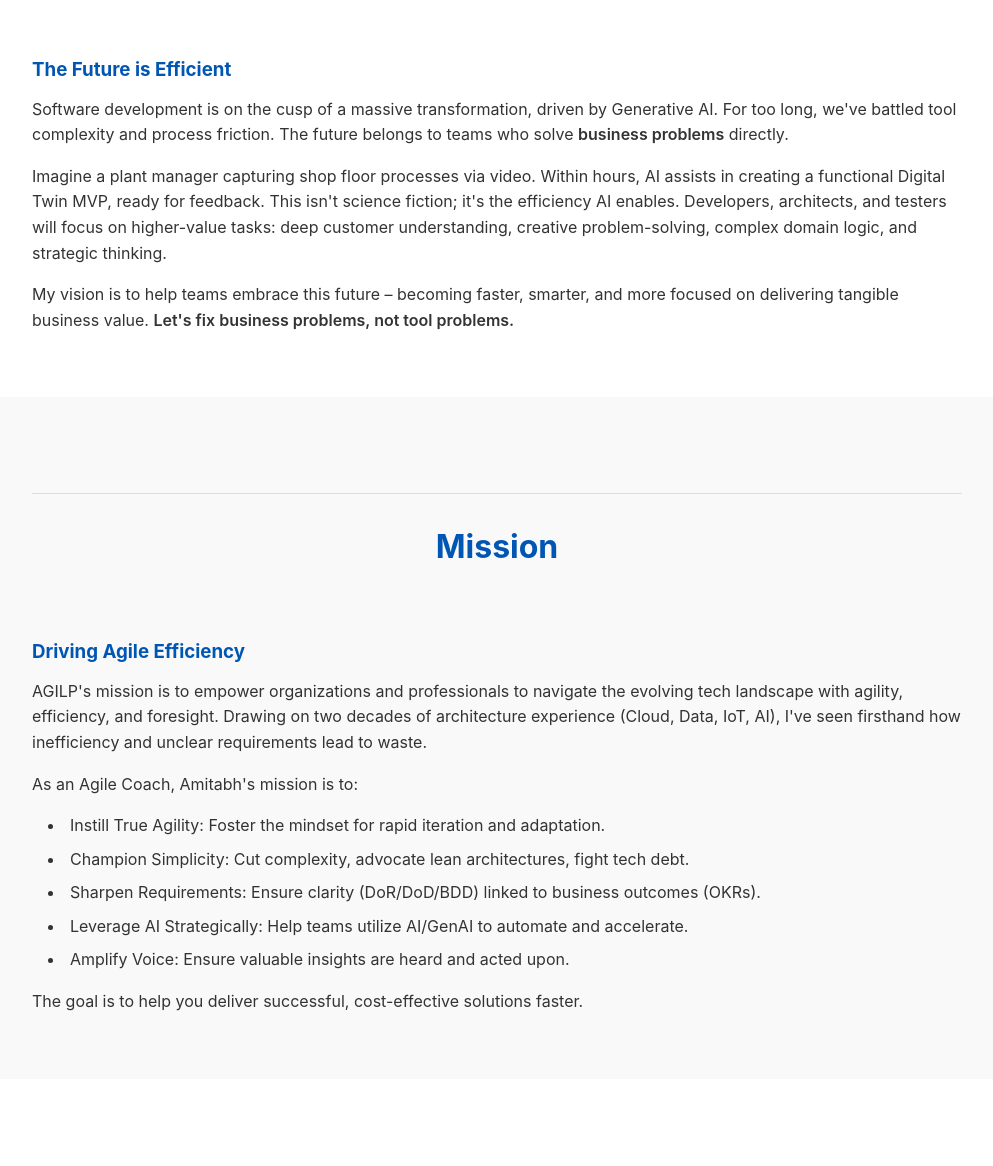
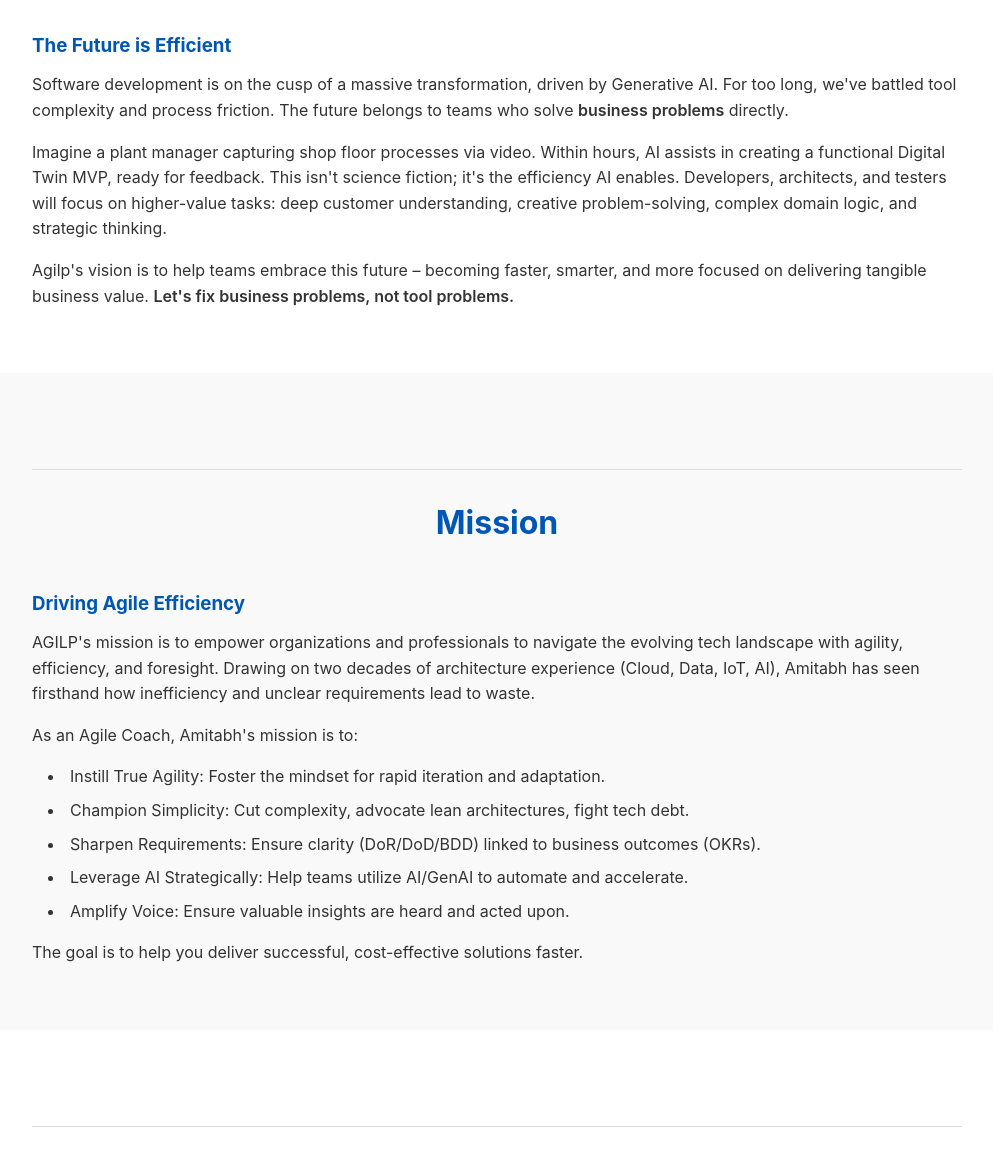
Before and after one commit to agilpi/agilp.github.io, a plain HTML site: page index.html in a window 1280 px wide. Shown: the part 618-1784 px from the top of the page, without its empty margins (143-1136 px from the left). Drawn offline with Linux system fonts and the light colour scheme.

Commit message:
Update index.html

```diff
--- a/index.html
+++ b/index.html
@@ -259,18 +259,18 @@
         <!-- Vision Section -->
         <section id="vision">
             <div class="container">
-                <h2>Vision</h2><h3><br>The Future is Efficient</h3>
+                <h2>Vision</h2><h3>The Future is Efficient</h3>
                 <p>Software development is on the cusp of a massive transformation, driven by Generative AI. For too long, we've battled tool complexity and process friction. The future belongs to teams who solve <strong>business problems</strong> directly.</p>
                 <p>Imagine a plant manager capturing shop floor processes via video. Within hours, AI assists in creating a functional Digital Twin MVP, ready for feedback. This isn't science fiction; it's the efficiency AI enables. Developers, architects, and testers will focus on higher-value tasks: deep customer understanding, creative problem-solving, complex domain logic, and strategic thinking.</p>
-                <p>My vision is to help teams embrace this future – becoming faster, smarter, and more focused on delivering tangible business value. <strong>Let's fix business problems, not tool problems.</strong></p>
+                <p>Agilp's vision is to help teams embrace this future – becoming faster, smarter, and more focused on delivering tangible business value. <strong>Let's fix business problems, not tool problems.</strong></p>
             </div>
         </section>
 
         <!-- Mission Section -->
         <section id="mission" class="alt-bg">
             <div class="container">
-                <h2>Mission</h2><h3><br>Driving Agile Efficiency</h3>
-                <p>AGILP's mission is to empower organizations and professionals to navigate the evolving tech landscape with agility, efficiency, and foresight. Drawing on two decades of architecture experience (Cloud, Data, IoT, AI), I've seen firsthand how inefficiency and unclear requirements lead to waste.</p>
+                <h2>Mission</h2><h3>Driving Agile Efficiency</h3>
+                <p>AGILP's mission is to empower organizations and professionals to navigate the evolving tech landscape with agility, efficiency, and foresight. Drawing on two decades of architecture experience (Cloud, Data, IoT, AI), Amitabh has seen firsthand how inefficiency and unclear requirements lead to waste.</p>
                 <p>As an Agile Coach, Amitabh's mission is to:</p>
                 <ul>
                     <li>Instill True Agility: Foster the mindset for rapid iteration and adaptation.</li>
@@ -286,7 +286,7 @@
         <!-- About Section -->
         <section id="about">
             <div class="container">
-                <h2>About</h2><h3><br>Amitabh R Jha</h3>
+                <h2>About</h2><h3>Amitabh R Jha</h3>
                 <p>With over 25 years shaping complex systems as a Solution Architect (Cloud, Data, IoT, AI, Autonomous Driving, Industry 4.0), Amitabh has been at the forefront of tech innovation. However, witnessing repeated project struggles due to inefficiency and unheard technical concerns fueled his transition to an <strong>Agile Coach</strong> in early 2024 and founded AGILP.</p>
                 <p>AGILP embodies his approach: combining deep <strong>Agi</strong>le principles with practical He<strong>lp</strong> grounded in architectural reality, while embracing the potential of <strong>Artificial General Intelligence (AGI)</strong>. He believes in building solutions that are simple, efficient, and value-focused.</p>
                 <p>Certified SAFe 6 Practitioner, Azure Solutions Architect Expert, TOGAF Certified, MBA (MIS & Marketing). Innovator, published author, keynote speaker, mindfulness trainer committed to making a tangible difference.</p>
@@ -298,7 +298,7 @@
         <section id="blog" class="alt-bg">
             <div class="container">
                 <h2>AGILP Insights (Blog)</h2>
-                <p>Sharing thoughts, lessons learned, and perspectives on Agile, AI, technical challenges, and building efficient teams. Stay tuned for regular posts, or check his latest activity on <a href="https://www.linkedin.com/in/amitabhrjha/recent-activity/all/" target="_blank" rel="noopener noreferrer">LinkedIn</a>.</p>
+                <p>Sharing thoughts, lessons learned, and perspectives on Agile, AI, technical challenges, and building efficient teams. Stay tuned for regular posts, or check Amitabh's latest activity on <a href="https://www.linkedin.com/in/amitabhrjha/recent-activity/all/" target="_blank" rel="noopener noreferrer">LinkedIn</a>.</p>
                 <div class="blog-preview">
                     <article class="blog-post-preview">
                         <h3>Fixing Tools Instead of Solving Problems? AI Might Help.</h3>
```
